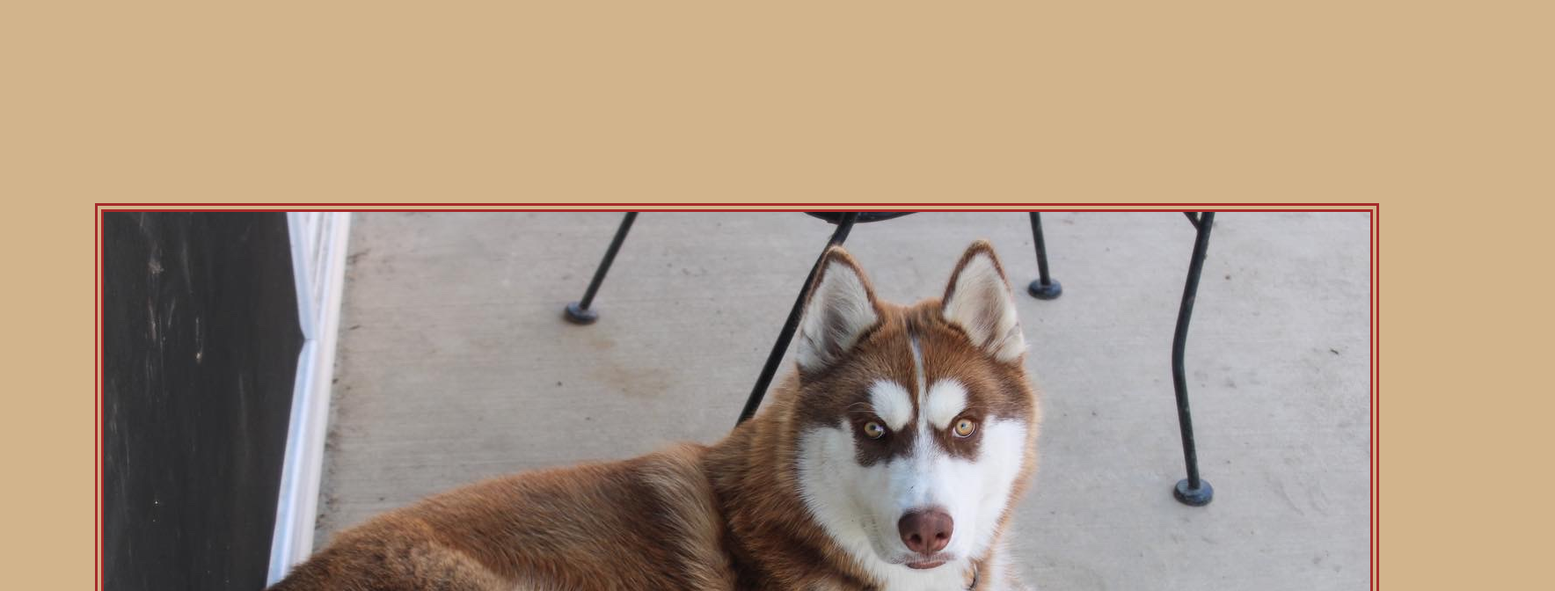
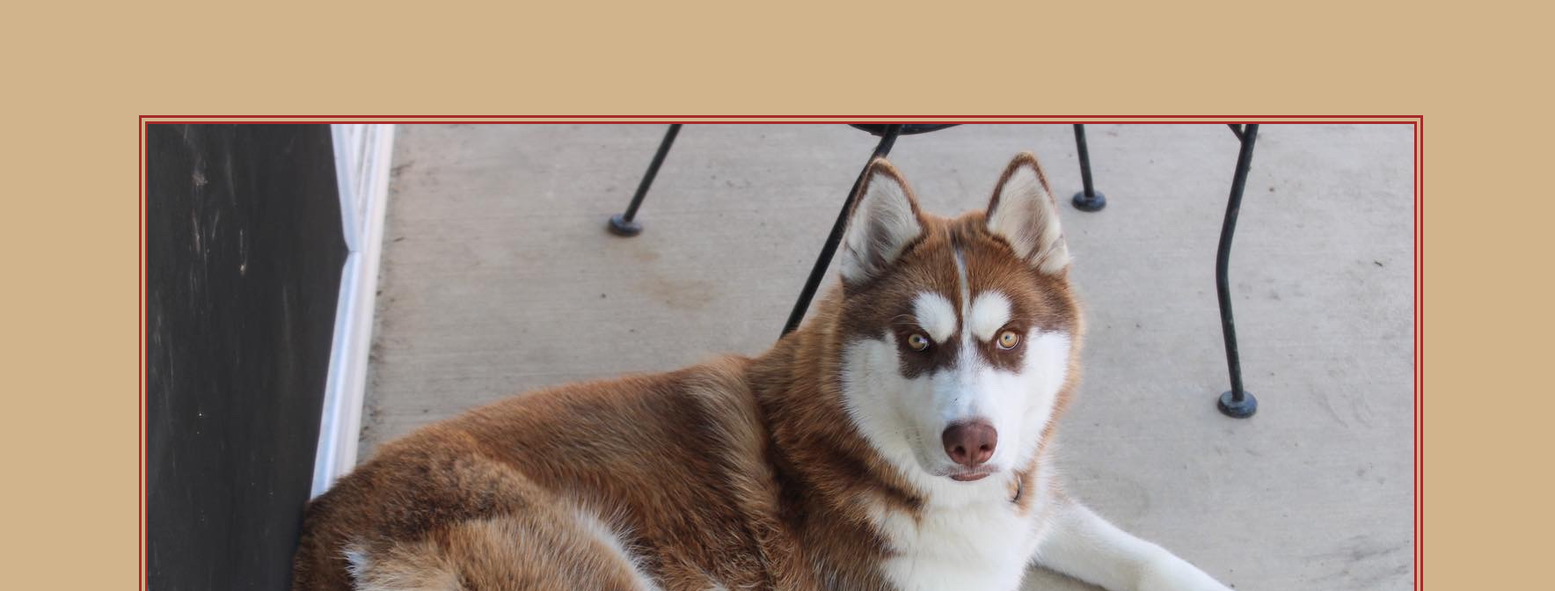
Before and after one commit to ken1howard/Aces-Webpage, a plain HTML site: page Home-Index.html in a window 1280 px wide. Shown: the part 2400-3072 px from the top of the page at 88% size, 1768 px wide, since content can reach past the window. Drawn offline with Linux system fonts and the light colour scheme.

Commit message:
Update-One

```diff
--- a/Home-style.css
+++ b/Home-style.css
@@ -44,6 +44,7 @@ a:hover {
 }
 
 img {
-margin: 100px;
+margin-left: 150px;
+margin-right: 150px;
 border: 10px double brown;
 }
```
